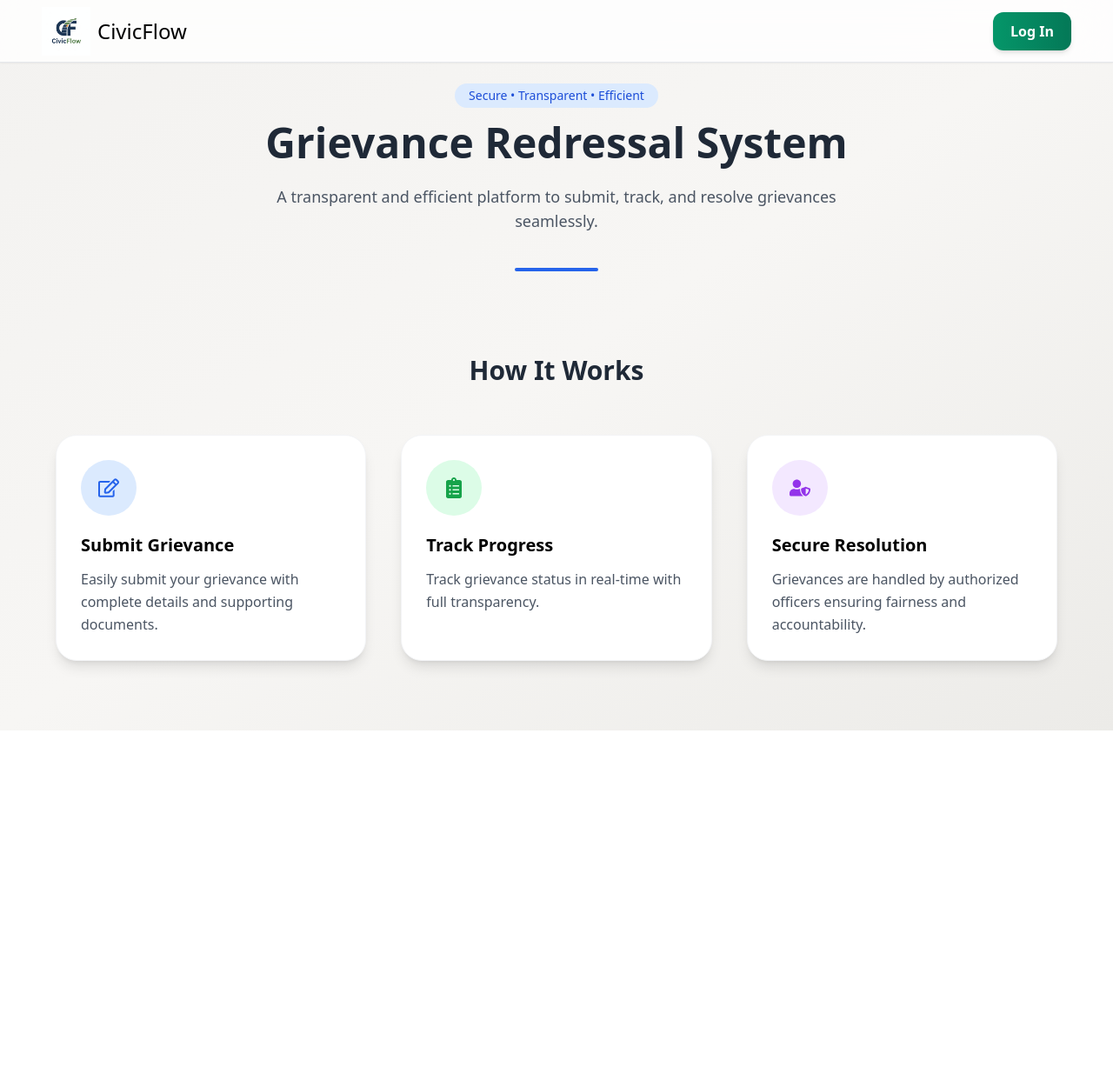
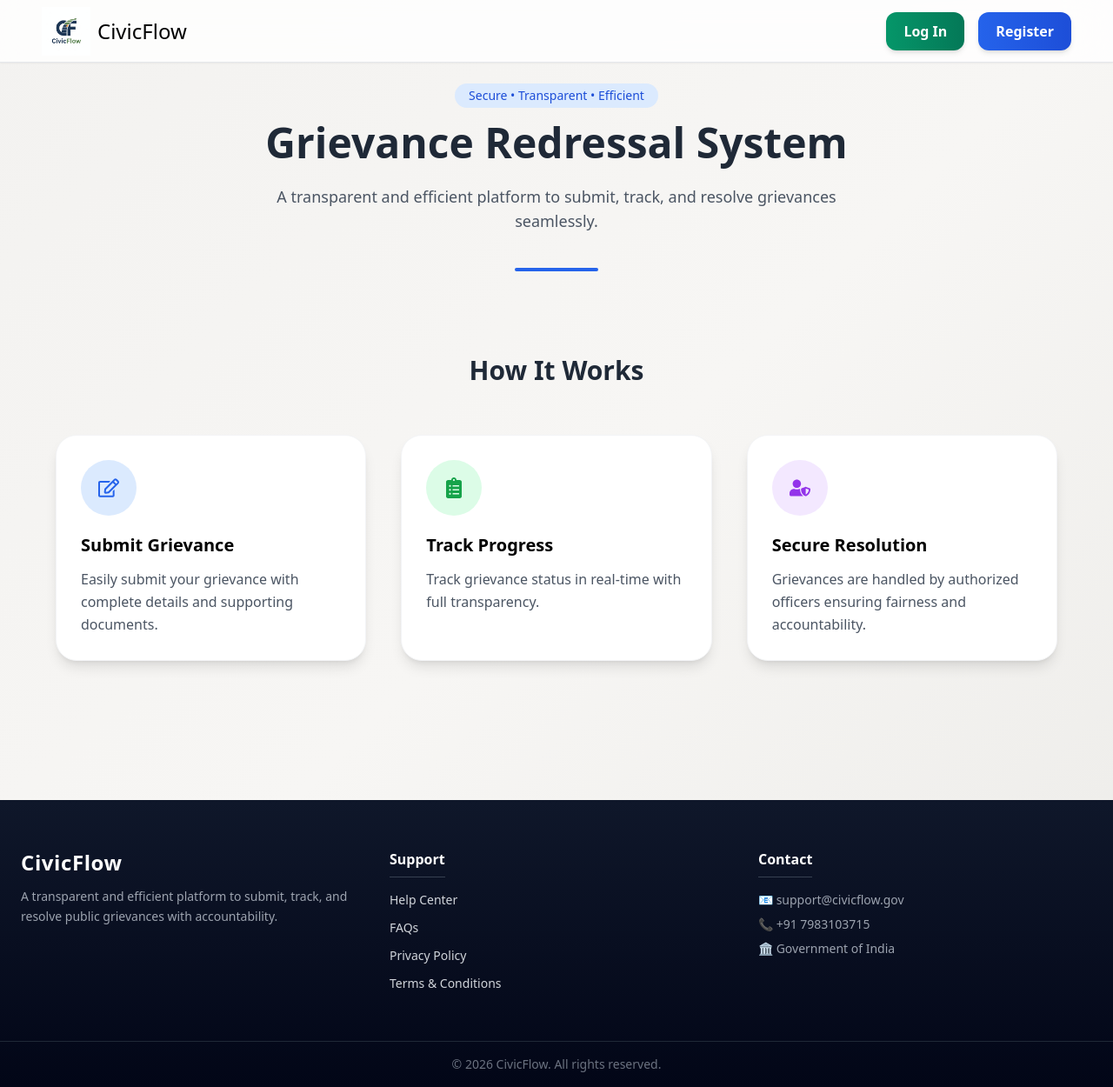
Before and after one commit to ujjwal7983/CivicFlow, a React (Vite) app in the folder frontend/: page / in a window 1280 px wide. Shown: the whole page at 87% size. Before the commit the page ends 840 px from the top, so only its background shows below. Built offline with nearby package versions, Linux system fonts and the light colour scheme; no server answers.

Commit message:
footer added & navbar updated

```diff
--- /dev/null
+++ b/frontend/src/Components/Footer.jsx
@@ -0,0 +1,62 @@
+function Footer() {
+  return (
+    <footer className="mt-20 bg-gradient-to-b from-[#0f172a] to-[#020617] text-gray-300">
+
+      <div className="max-w-7xl mx-auto px-6 py-14 grid grid-cols-1 md:grid-cols-3 gap-10">
+        <div>
+          <h2 className="text-2xl font-bold text-white tracking-wide mb-3">
+            CivicFlow
+          </h2>
+          <p className="text-sm leading-relaxed text-gray-400">
+            A transparent and efficient platform to submit, track, and resolve
+            public grievances with accountability.
+          </p>
+        </div>
+
+        <div>
+          <h3 className="text-white font-semibold mb-4 border-b border-gray-700 pb-2 w-fit">
+            Support
+          </h3>
+          <ul className="space-y-3 text-sm">
+            <li className="hover:text-white transition cursor-pointer">
+              Help Center
+            </li>
+            <li className="hover:text-white transition cursor-pointer">
+              FAQs
+            </li>
+            <li className="hover:text-white transition cursor-pointer">
+              Privacy Policy
+            </li>
+            <li className="hover:text-white transition cursor-pointer">
+              Terms & Conditions
+            </li>
+          </ul>
+        </div>
+
+        <div>
+          <h3 className="text-white font-semibold mb-4 border-b border-gray-700 pb-2 w-fit">
+            Contact
+          </h3>
+          <div className="space-y-2 text-sm text-gray-400">
+            <p className="hover:text-white transition">
+              📧 support@civicflow.gov
+            </p>
+            <p className="hover:text-white transition">
+              📞 +91 7983103715
+            </p>
+            <p className="hover:text-white transition">
+              🏛️ Government of India
+            </p>
+          </div>
+        </div>
+
+      </div>
+
+      <div className="border-t border-gray-800 text-center py-4 text-sm text-gray-500">
+        © {new Date().getFullYear()} CivicFlow. All rights reserved.
+      </div>
+    </footer>
+  );
+}
+
+export default Footer;
--- a/frontend/src/Components/Navbar.jsx
+++ b/frontend/src/Components/Navbar.jsx
@@ -6,6 +6,7 @@ import { userDataContext } from '../Context/UserContext'
 import { authDataContext } from '../Context/AuthContext'
 import { useNavigate } from 'react-router-dom'
 import axios from 'axios'
+
 
 function Navbar() {
   let { userData, setUserData, loading } = React.useContext(userDataContext);
@@ -52,9 +53,7 @@ function Navbar() {
   return (
     <header className="fixed top-0 w-full z-[100]">
       <div className="h-[72px] bg-white/80 backdrop-blur-xl border-b border-gray-200
-                      flex items-center justify-between px-6 md:px-12 shadow-sm">
-
-        {/* Logo */}
+              flex items-center justify-between px-6 md:px-12 shadow-sm">
         <div
           onClick={() => navigate("/")}
           className="flex items-center gap-2 cursor-pointer group"
@@ -67,8 +66,6 @@ function Navbar() {
           <span className="text-[24px] font-medium">CivicFlow</span>
         </div>
 
-
-        {/* Welcome Text */}
         {userData && (
           <div className="hidden md:block text-gray-700 text-lg font-medium">
             Welcome back,
@@ -78,18 +75,26 @@ function Navbar() {
           </div>
         )}
 
-        {/* Right Actions */}
         {!userData ? (
-          <button
+          <div className="flex items-center gap-4">
+            <button
             onClick={() => navigate("/login")}
             className="px-5 py-2.5 inline-flex items-center gap-2 font-semibold
                        bg-gradient-to-r from-emerald-600 to-emerald-700
                        text-white rounded-xl shadow-md
                        hover:from-emerald-700 hover:to-emerald-800
-                       hover:shadow-lg transition-all"
-          >
-            Log In
+                       hover:shadow-lg transition-all"> Log In
           </button>
+
+          <button
+            onClick={() => navigate("/register")}
+            className="px-5 py-2.5 inline-flex items-center gap-2 font-semibold
+                       bg-gradient-to-r from-blue-600 to-blue-700
+                       text-white rounded-xl shadow-md
+                       hover:from-blue-700 hover:to-blue-800
+                       hover:shadow-lg transition-all"> Register
+          </button>
+          </div>
         ) : (
           <div className="flex items-center gap-3">
 
--- a/frontend/src/Pages/Home.jsx
+++ b/frontend/src/Pages/Home.jsx
@@ -1,6 +1,7 @@
 import React from 'react'
 import Navbar from '../Components/Navbar'
 import { FaRegEdit, FaClipboardList, FaUserShield } from "react-icons/fa";
+import Footer from '../Components/Footer';
 
 function Home() {
   return (
@@ -82,6 +83,8 @@ function Home() {
 
         </div>
       </section>
+
+      <Footer />
     </div>
   )
 }
```
